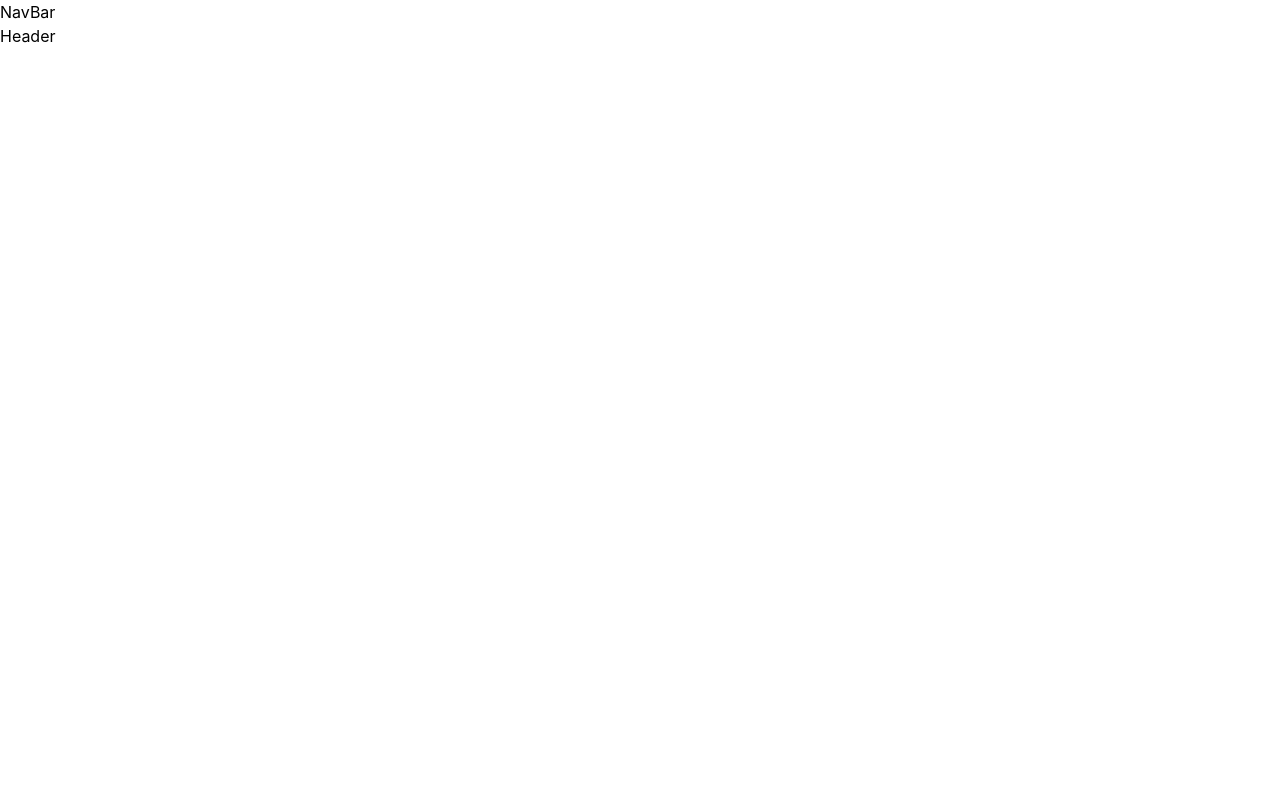
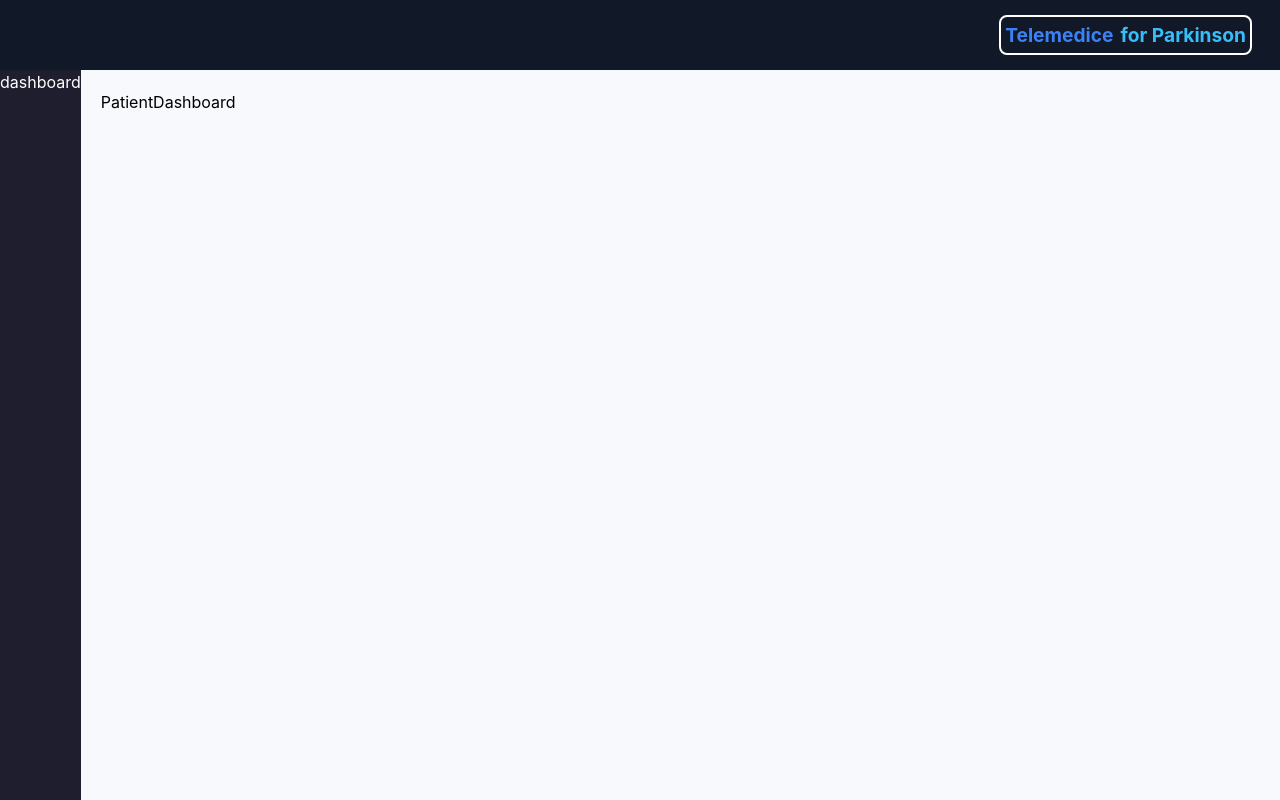
Before and after one commit to Lorenzo-Spadini-ittsrimini/frontend, a React (Vite) app: page /PatientDashboard in a window 1280 px wide. Built offline with nearby package versions, Linux system fonts and the light colour scheme.

Commit message:
feat: layout e routes

```diff
--- a/src/App.jsx
+++ b/src/App.jsx
@@ -1,14 +1,31 @@
-import { use, useState } from 'react'
-import Layout from "@/components/Layout.jsx"
+import { React, useState } from 'react'
+import  Layout  from "@/components/Layout.jsx"
+import  PatientDashboard  from '@/components/PatientDashboard.jsx'
+import Login from '@/components/Login.jsx'
+import { BrowserRouter, Routes, Route } from 'react-router-dom'
+
 
 function App() {
+  //user type verrà preso dal local storage
+  const[userType, SetUserType] = useState('patient') //cambiare con null, patient è per prova
 
   return (
-    <>
-      <Layout>
-
-      </Layout>
-    </>
+    <BrowserRouter>
+      <Routes>
+        {/* Controllo del tipo di utente e rendering condizionale */}
+        {userType === 'patient' ? (
+          <Route path="/" element={<Layout />}>
+            <Route path="/PatientDashboard" element={<PatientDashboard />} />
+          </Route>
+        ) : userType === 'clinician' ? (
+          <Route path="/" element={<Layout />}>
+            <Route path="/Dashboard" element={<Dashboard />} />
+          </Route>
+        ) : (
+          <Route path="/" element={<Login />} />
+        )}
+      </Routes>
+    </BrowserRouter>
   )
 }
 
--- a/src/components/Header.jsx
+++ b/src/components/Header.jsx
@@ -1,8 +1,15 @@
 import React from 'react'
 
 const Header = () => {
+
+
   return (
-    <div>Header</div>
+    <div className='z-10 h-[70px] bg-header flex items-center justify-end p-7'>
+        <span className='flex font-bold border-2 border-white p-1 rounded-lg'>
+            <h1 className='text-[1.2rem] mr-[7px] text-logoPrimary'>Telemedice</h1>
+            <h1 className='text-[1.2rem] text-logoAccent'>for Parkinson</h1>
+        </span>
+    </div>
   )
 }
 
--- a/src/components/Layout.jsx
+++ b/src/components/Layout.jsx
@@ -1,15 +1,21 @@
 import React from 'react'
-import NavBar from './NavBar'
-import Header  from './Header'
+import  NavBar  from './NavBar.jsx'
+import  Header   from './Header.jsx'
+import  { Outlet }  from 'react-router-dom'
 
-const layout = ({children}) => {
+const layout = () => {
   return (
-    <div className='w-screen h-screen'>
-        <NavBar></NavBar>
-        <Header></Header>
-        <main>
-            {children}
+    <div className="w-screen h-screen flex flex-col overflow-hidden">
+      {/* Header */}
+      <Header></Header>
+
+      {/* Corpo: sidebar + contenuto */}
+      <div className="flex flex-1 min-h-0">
+        <NavBar />
+        <main className="flex-1 bg-background p-5 overflow-auto">
+            <Outlet/>
         </main>
+      </div>
     </div>
   )
 }
--- /dev/null
+++ b/src/components/Login.jsx
@@ -0,0 +1,9 @@
+import React from 'react'
+
+const Login = () => {
+  return (
+    <div>Login</div>
+  )
+}
+
+export default Login
--- a/src/components/NavBar.jsx
+++ b/src/components/NavBar.jsx
@@ -1,9 +1,18 @@
-import React from 'react'
+import React, { useState } from 'react'
+import { Link } from 'react-router-dom'
+
 
 const NavBar = () => {
 
+    const[isOpen,SetIsOpen] = useState(true)
+
   return (
-    <div>NavBar</div>
+    <aside className='text-white bg-sidebar h-screen'>
+      <Link to="PatientDashboard">
+        dashboard
+      </Link>
+
+    </aside>
   )
 }
 
--- /dev/null
+++ b/src/components/PatientDashboard.jsx
@@ -0,0 +1,9 @@
+import React from 'react'
+
+const PatientDashboard = () => {
+  return (
+    <div>PatientDashboard</div>
+  )
+}
+
+export default PatientDashboard
--- a/tailwind.config.js
+++ b/tailwind.config.js
@@ -8,13 +8,16 @@ export default {
     extend: {
       colors: {
         background: "#F7F9FC",
+        header: "#111827",
         sidebar: "#1E1E2F",
         primary: "#3B82F6",
         primaryDark: "#2563EB",
         textMain: "#1F2937",
         textSecondary: "#6B7280",
         iconDefault: "#94A3B8",
-        iconHover: "#E2E8F0"
+        iconHover: "#E2E8F0",
+        logoPrimary: "#3B82F6",
+        logoAccent: "#38BDF8"
       },
       fontFamily: {
         sans: ['inter', 'sans-serif']
```
Also changed, not shown: src/components/ClinicianDashboard.jsx (renamed from src/components/Dashboard.jsx).
